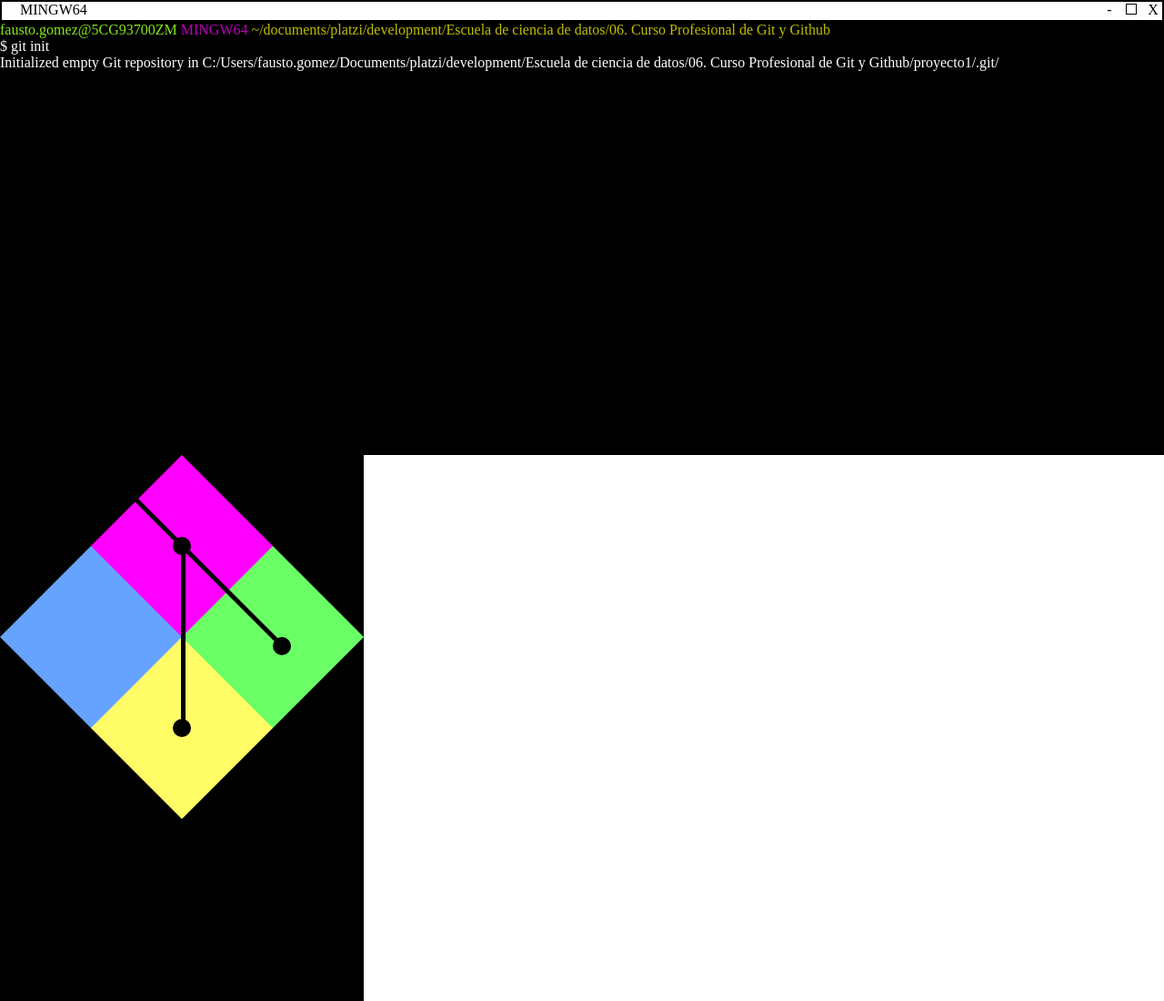
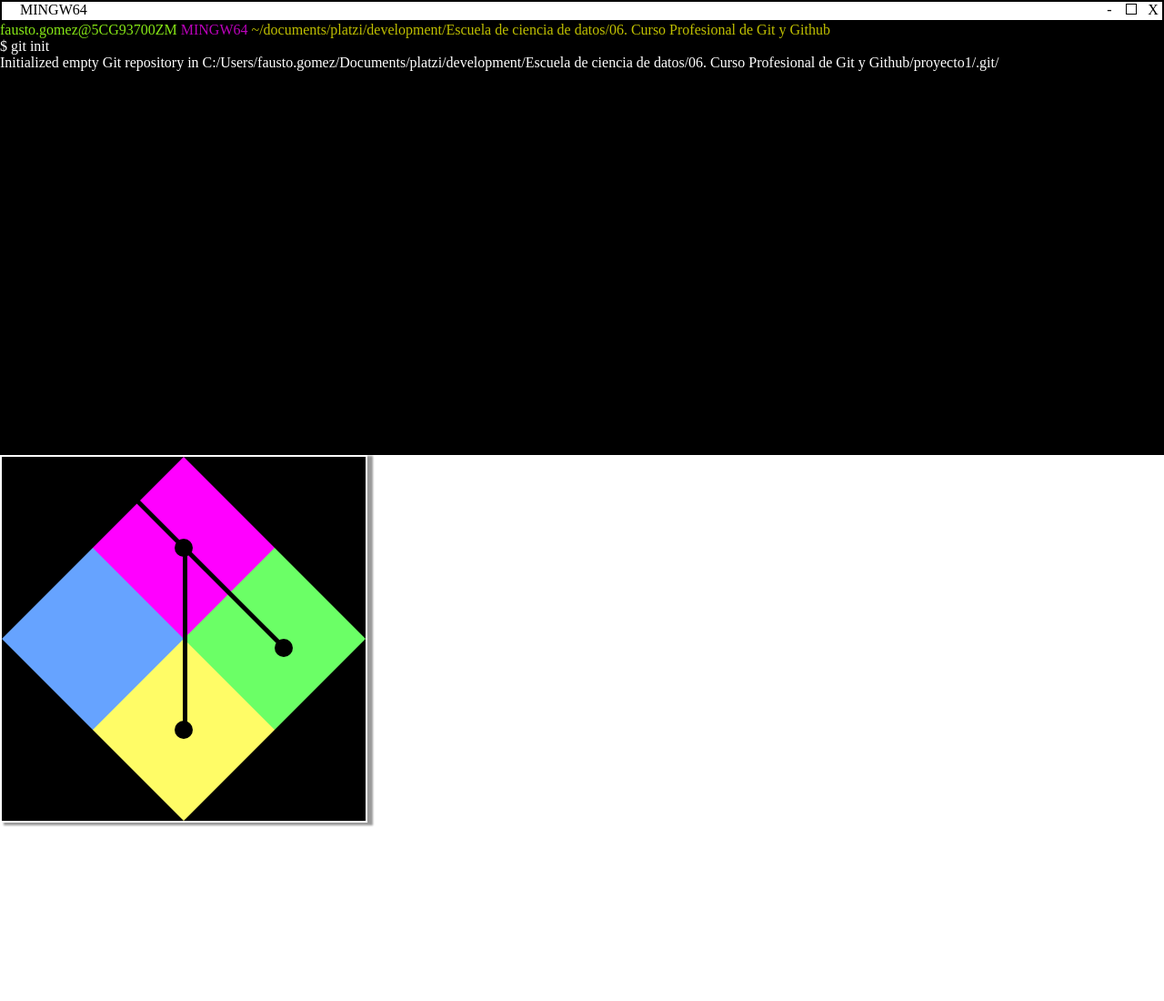
Before and after one commit to faustogomezp/consolacss, a plain HTML site: page index.html in a window 1280 px wide. Shown: the whole page at 91% size. After the commit the page ends 922 px from the top, so only its background shows below. Drawn offline with Linux system fonts and the light colour scheme.

Commit message:
Se ha dado propiedades al contenedor del ícono para darle sombra alredor

```diff
--- a/style.css
+++ b/style.css
@@ -104,9 +104,10 @@
 
 .icon-gitbash{
     background-color: black;
-    height: 600px;
+    height: 400px;
     width: 400px;
-    display: flexbox;
+    border: 2px solid #fff;
+    box-shadow: 5px 2px 2px 1px rgba(0, 0, 0, 0.4);
 }
 
 .icon-gitbash__div-transparent-left {
```
Also changed, not shown: index.html (+1 -0 lines).
